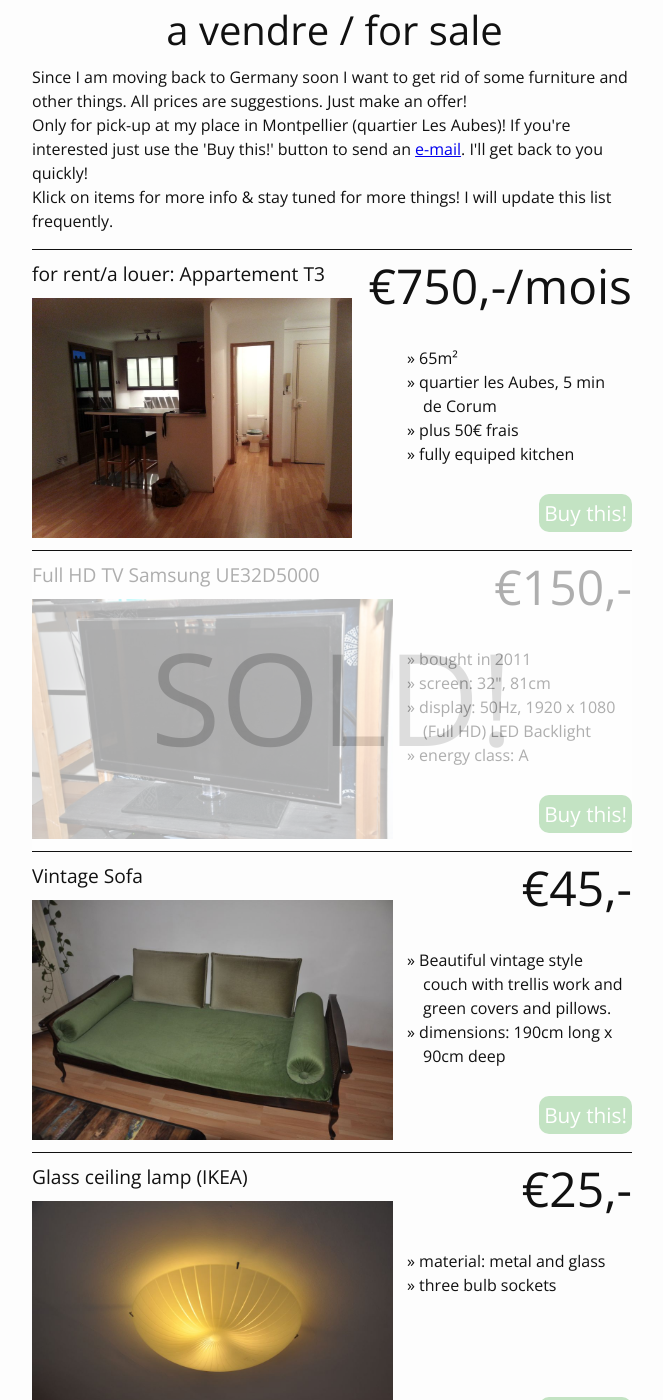
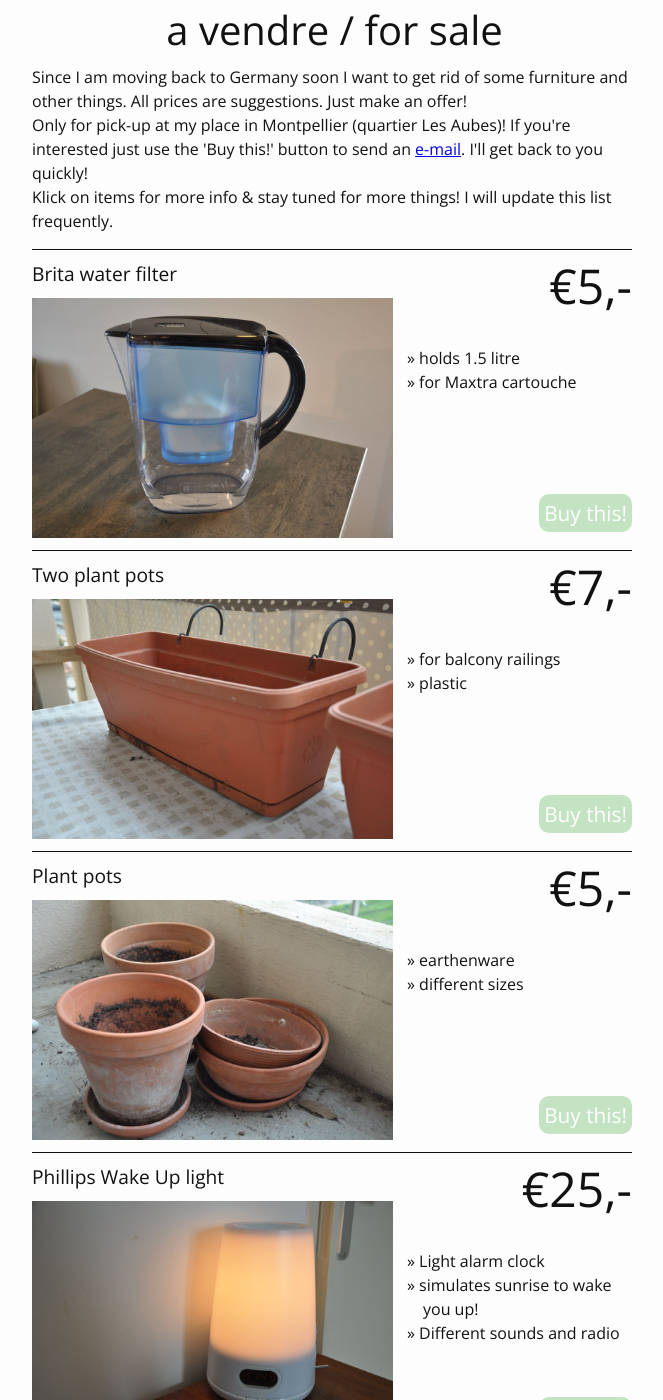
Before and after one commit to fdschneider/jekyll-garagesale, a Jekyll site: the page built from index.html, in a window 1280 px wide and 1400 px high. Shown: the whole window, without its empty margins (308-971 px from the left). Built offline with Jekyll 4.4.1, drawn with Linux system fonts in a browser that asks for light colours.

Commit message:
add posts  and images

```diff
--- /dev/null
+++ b/_posts/2015-03-21-alarmclock.md
@@ -0,0 +1,20 @@
+---
+title: Phillips Wake Up light
+price: €25,-
+infos:
+- 'Light alarm clock'
+- 'simulates sunrise to wake you up!'
+- 'Different sounds and radio'
+categories:
+- light
+images:
+- DSC_0201.JPG
+- DSC_0206.JPG
+- DSC_0202.JPG
+sold: false
+---
+
+Trouble getting out of bed in the morning? Try this alarm clock. It simulates sunrise starting half an hour before your set time. If you are sensitive to it, you will wake up at the time your body choses to.
+If the light doesn't wake you, the soft sounds of singing birds or ringing bells will.
+
+*reserve now, but available only after 20.04.2015*
--- /dev/null
+++ b/_posts/2015-03-21-plantpots.md
@@ -0,0 +1,12 @@
+---
+title: Plant pots
+price: €5,-
+infos:
+- 'earthenware'
+- 'different sizes'
+categories:
+- balcon
+images:
+- DSC_0208.JPG
+sold: false
+---
--- /dev/null
+++ b/_posts/2015-03-21-plantpotshanging.md
@@ -0,0 +1,14 @@
+---
+title: Two plant pots
+price: €7,-
+infos:
+- 'for balcony railings'
+- plastic
+categories:
+- balcon
+images:
+- DSC_0210.JPG
+- DSC_0209.JPG
+- DSC_0211.JPG
+sold: false
+---
--- /dev/null
+++ b/_posts/2015-03-21-waterfilter.md
@@ -0,0 +1,15 @@
+---
+title: Brita water filter
+price: €5,-
+infos:
+- 'holds 1.5 litre'
+- 'for Maxtra cartouche'
+categories:
+- kitchen
+images:
+- DSC_0212.JPG
+sold: false
+---
+
+
+*reserve now, but available only after 20.04.2015*
```
Also changed, not shown: _posts/2015-02-21-plantstand.md (+1 -1 lines), _posts/_2015-03-21-table.md (added, +12 -0 lines), _images/DSC_0198.JPG (added), _images/DSC_0201.JPG (added), _images/DSC_0202.JPG (added), _images/DSC_0206.JPG (added), _images/DSC_0208.JPG (added), _images/DSC_0209.JPG (added), _images/DSC_0210.JPG (added), _images/DSC_0211.JPG (added), _images/DSC_0212.JPG (added), _images/DSC_0213.JPG (added), _images/DSC_0214.JPG (added), _images/DSC_0215.JPG (added).
